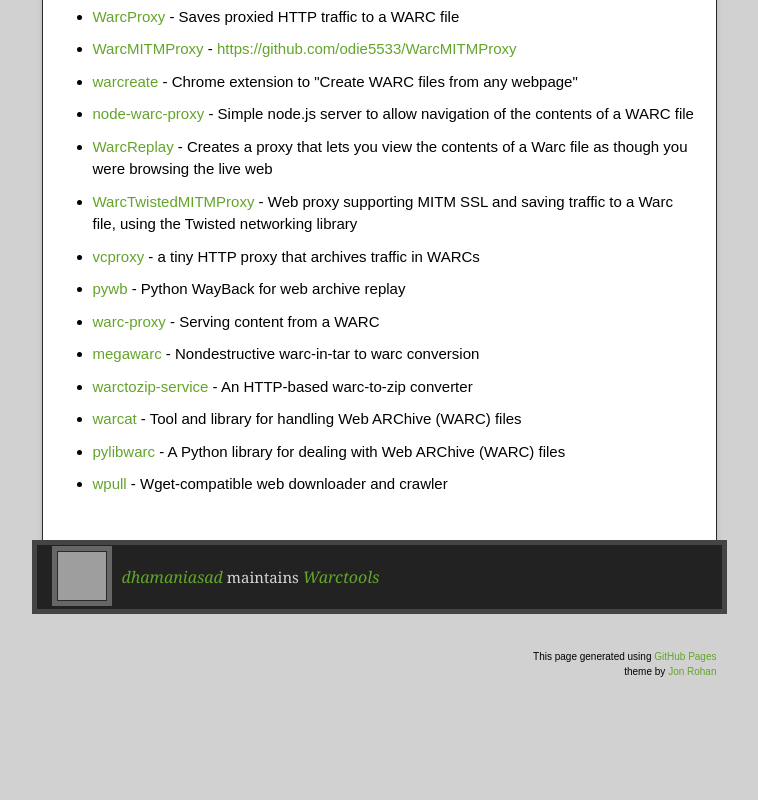
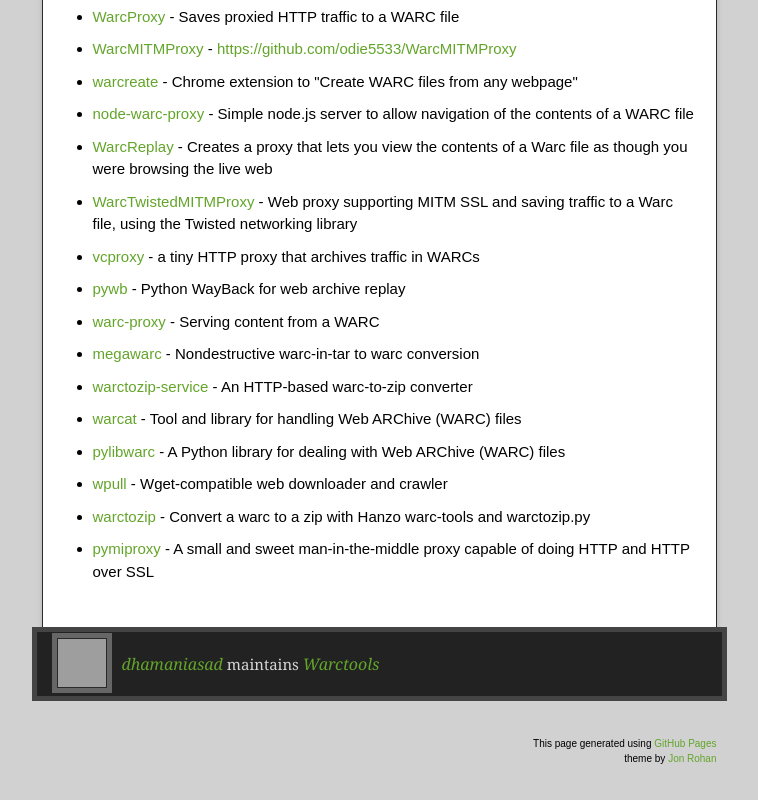
Before and after one commit to dhamaniasad/WARCTools, a plain HTML site: page index.html in a window 1280 px wide. Shown: the part 822-1622 px from the top of the page, without its empty margins (261-1019 px from the left). Before the commit the page ends 1591 px from the top, so only its background shows below. Drawn offline with nearby package versions, Linux system fonts and the light colour scheme; grey boxes are pictures that could not be loaded.

```diff
--- a/index.html
+++ b/index.html
@@ -93,6 +93,10 @@
 <a href="https://github.com/odie5533/pylibwarc/">pylibwarc</a> - A Python library for dealing with Web ARChive (WARC) files</li>
 <li>
 <a href="https://github.com/chfoo/wpull">wpull</a> - Wget-compatible web downloader and crawler</li>
+<li>
+<a href="https://github.com/alard/warctozip">warctozip</a> - Convert a warc to a zip with Hanzo warc-tools and warctozip.py</li>
+<li>
+<a href="https://github.com/allfro/pymiproxy">pymiproxy</a> - A small and sweet man-in-the-middle proxy capable of doing HTTP and HTTP over SSL</li>
 </ul>
         </article>
       </div>
```
Also changed, not shown: params.json (+1 -1 lines).
